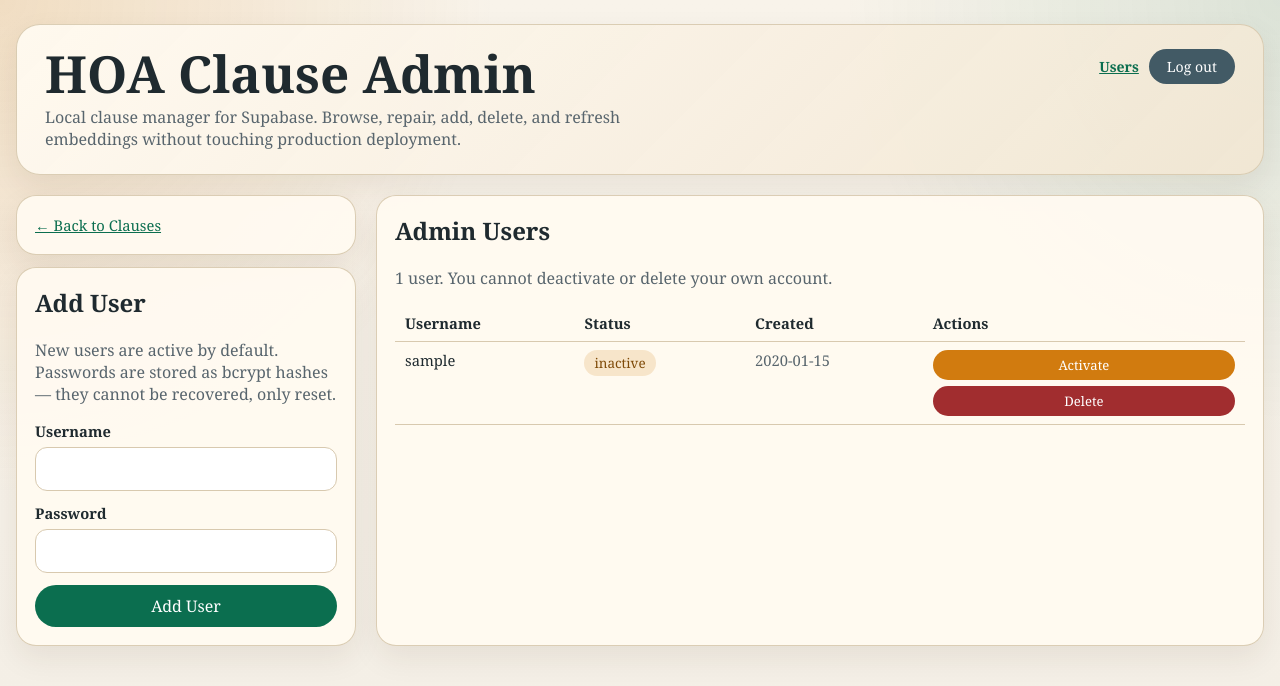
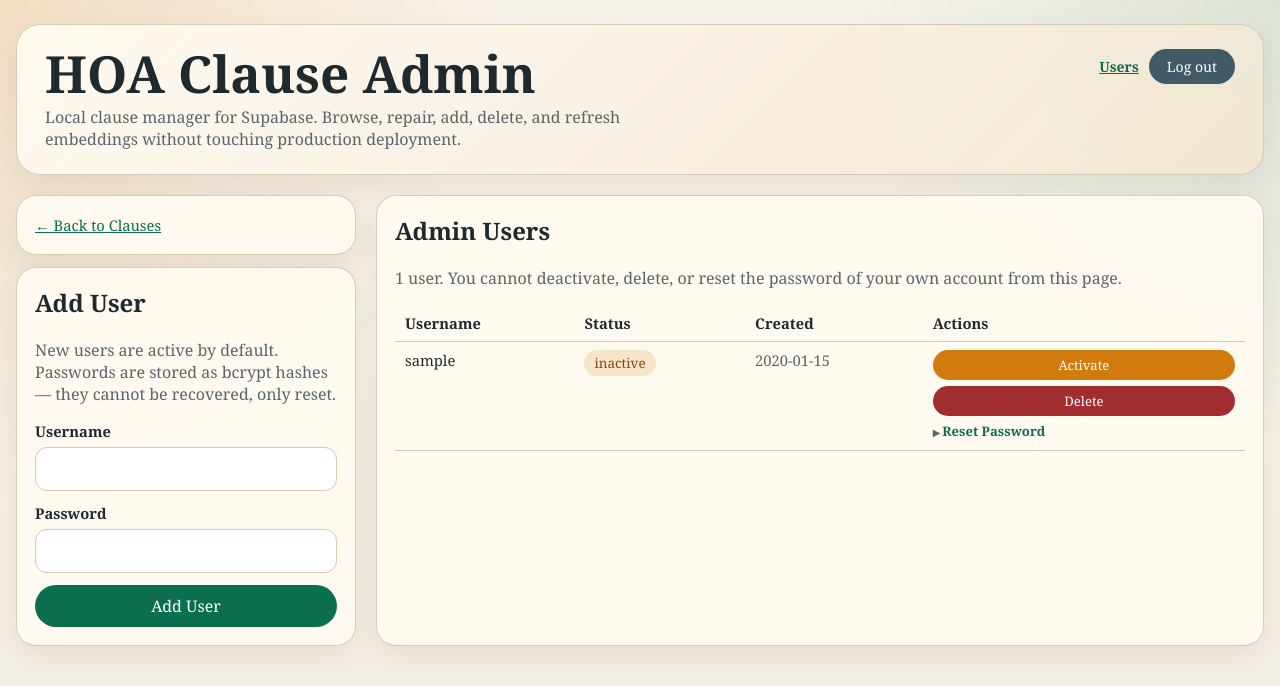
Before and after one commit to tmasters2876/hoa-backend, a Flask app: template templates/admin_users.html in a window 1280 px wide. Shown: the top 686 px of the page. Run offline with Flask 3, Linux system fonts and the light colour scheme; the template is opened without the code that fills it: most values are stand-ins (such as "Sample title", 1, 10 or a date in 2020).

Commit message:
Add reset password feature to user management page
Adds a per-row collapsible reset password form on the admin users page
with client-side validation and inline fetch-based submission. Server
route blocks self-reset, enforces 8-char minimum, and bcrypt-hashes
the new password before updating Supabase.

Co-Authored-By: Claude Sonnet 4.6 <noreply@anthropic.com>

```diff
--- a/admin_app.py
+++ b/admin_app.py
@@ -759,6 +759,31 @@ def delete_user(user_id: str):
     return redirect(url_for("admin_users"))
 
 
+@app.post("/admin/users/<user_id>/reset-password")
+@login_required
+def reset_user_password(user_id: str):
+    if user_id == session.get("user_id"):
+        return jsonify({"ok": False, "message": "Use the manual Supabase method to reset your own password."})
+
+    new_password = request.form.get("new_password", "")
+    confirm_password = request.form.get("confirm_password", "")
+
+    if not new_password or not confirm_password:
+        return jsonify({"ok": False, "message": "Both password fields are required."})
+    if len(new_password) < 8:
+        return jsonify({"ok": False, "message": "Password must be at least 8 characters."})
+    if new_password != confirm_password:
+        return jsonify({"ok": False, "message": "Passwords do not match."})
+
+    result = supabase().from_("admin_users").select("id").eq("id", user_id).limit(1).execute()
+    if not (result.data or []):
+        return jsonify({"ok": False, "message": "User not found."})
+
+    password_hash = bcrypt.hashpw(new_password.encode(), bcrypt.gensalt(rounds=12)).decode()
+    supabase().from_("admin_users").update({"password_hash": password_hash}).eq("id", user_id).execute()
+    return jsonify({"ok": True, "message": "Password reset successfully."})
+
+
 if __name__ == "__main__":
     port = int(os.environ.get("PORT", 5051))
     app.run(debug=False, host="0.0.0.0", port=port)
--- a/templates/admin_users.html
+++ b/templates/admin_users.html
@@ -1,6 +1,30 @@
 {% extends "admin_base.html" %}
 
 {% block content %}
+<style>
+  .reset-pw-details > summary {
+    cursor: pointer;
+    user-select: none;
+    list-style: none;
+    font-size: 0.82rem;
+    font-weight: 700;
+    color: var(--accent);
+    padding: 6px 0 2px;
+  }
+  .reset-pw-details > summary::-webkit-details-marker { display: none; }
+  .reset-pw-details > summary::before { content: "▶  "; font-size: 0.7em; color: var(--muted); }
+  .reset-pw-details[open] > summary::before { content: "▼  "; }
+  .reset-pw-form {
+    display: grid;
+    gap: 8px;
+    margin-top: 8px;
+    padding-top: 8px;
+    border-top: 1px solid var(--line);
+  }
+  .reset-pw-form label { font-size: 0.82rem; }
+  .reset-pw-form input { font-size: 0.88rem; padding: 7px 10px; }
+</style>
+
 <section class="grid">
 
   <aside class="stack">
@@ -31,7 +55,7 @@
 
     <div class="panel">
       <h2>Admin Users</h2>
-      <p class="muted">{{ users | length }} user{% if users | length != 1 %}s{% endif %}. You cannot deactivate or delete your own account.</p>
+      <p class="muted">{{ users | length }} user{% if users | length != 1 %}s{% endif %}. You cannot deactivate, delete, or reset the password of your own account from this page.</p>
 
       <table class="result-table" style="margin-top: 14px;">
         <thead>
@@ -72,6 +96,27 @@
                       <button class="danger" type="submit" style="font-size: 0.82rem; padding: 6px 14px;">Delete</button>
                     </form>
                   </div>
+
+                  <details class="reset-pw-details">
+                    <summary>Reset Password</summary>
+                    <form data-reset-pw
+                          action="{{ url_for('reset_user_password', user_id=user.id) }}"
+                          class="reset-pw-form"
+                          autocomplete="off">
+                      <div>
+                        <label>New Password</label>
+                        <input type="password" name="new_password" autocomplete="new-password" minlength="8" required>
+                      </div>
+                      <div>
+                        <label>Confirm Password</label>
+                        <input type="password" name="confirm_password" autocomplete="new-password" minlength="8" required>
+                      </div>
+                      <div style="display: flex; align-items: center; gap: 8px;">
+                        <button type="submit" style="flex: 0 0 auto; font-size: 0.82rem; padding: 6px 14px;">Reset Password</button>
+                        <div class="inline-feedback"></div>
+                      </div>
+                    </form>
+                  </details>
                 {% else %}
                   <span class="muted" style="font-size: 0.84rem;">—</span>
                 {% endif %}
@@ -86,4 +131,57 @@
 
   </section>
 </section>
+
+<script>
+(function () {
+  document.addEventListener('submit', function (e) {
+    var form = e.target;
+    if (!form.hasAttribute('data-reset-pw')) return;
+    e.preventDefault();
+
+    var pw = form.querySelector('[name="new_password"]').value;
+    var cpw = form.querySelector('[name="confirm_password"]').value;
+    var feedback = form.querySelector('.inline-feedback');
+    var btn = form.querySelector('button[type="submit"]');
+    var orig = btn.textContent;
+
+    if (pw.length < 8) {
+      feedback.textContent = 'Password must be at least 8 characters.';
+      feedback.className = 'inline-feedback err';
+      return;
+    }
+    if (pw !== cpw) {
+      feedback.textContent = 'Passwords do not match.';
+      feedback.className = 'inline-feedback err';
+      return;
+    }
+
+    btn.disabled = true;
+    btn.textContent = 'Resetting\u2026';
+    feedback.textContent = '';
+    feedback.className = 'inline-feedback';
+
+    fetch(form.action, { method: 'POST', body: new FormData(form) })
+      .then(function (r) { return r.json(); })
+      .then(function (data) {
+        btn.disabled = false;
+        btn.textContent = orig;
+        feedback.textContent = data.message;
+        feedback.className = 'inline-feedback ' + (data.ok ? 'ok' : 'err');
+        if (data.ok) {
+          form.reset();
+          var details = form.closest('details');
+          if (details) details.removeAttribute('open');
+        }
+      })
+      .catch(function () {
+        btn.disabled = false;
+        btn.textContent = orig;
+        feedback.textContent = 'Request failed \u2014 try again.';
+        feedback.className = 'inline-feedback err';
+      });
+  });
+})();
+</script>
+
 {% endblock %}
```
